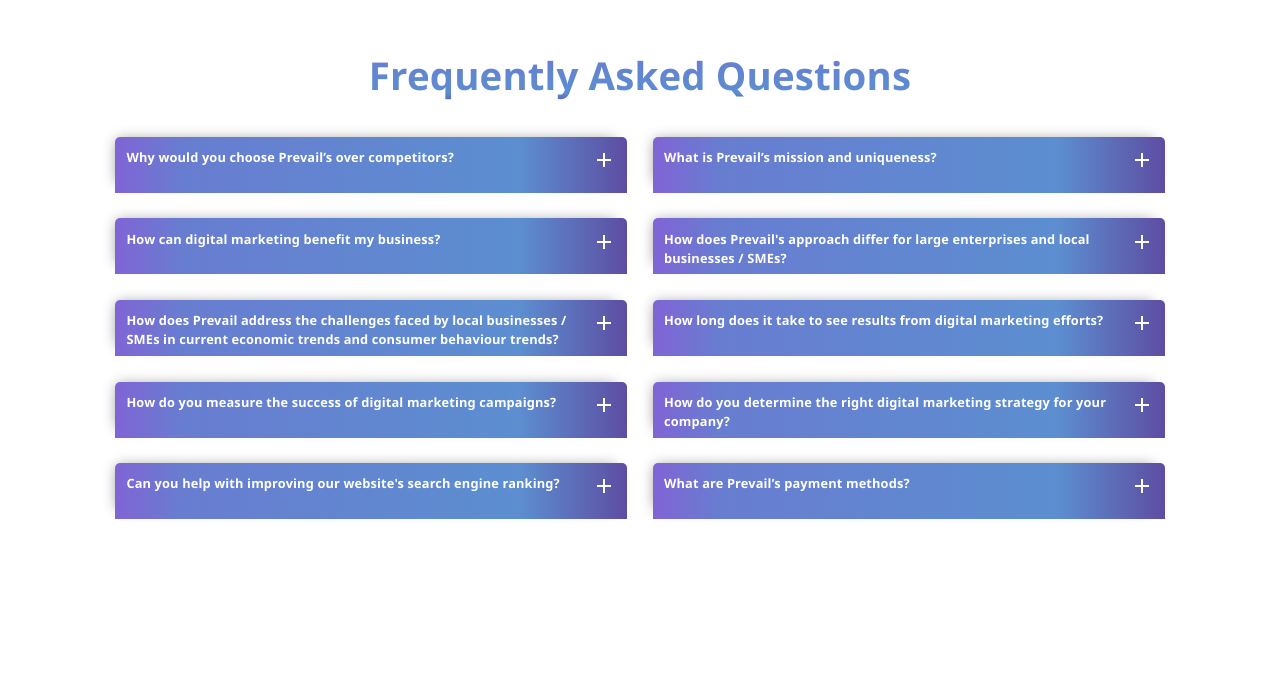
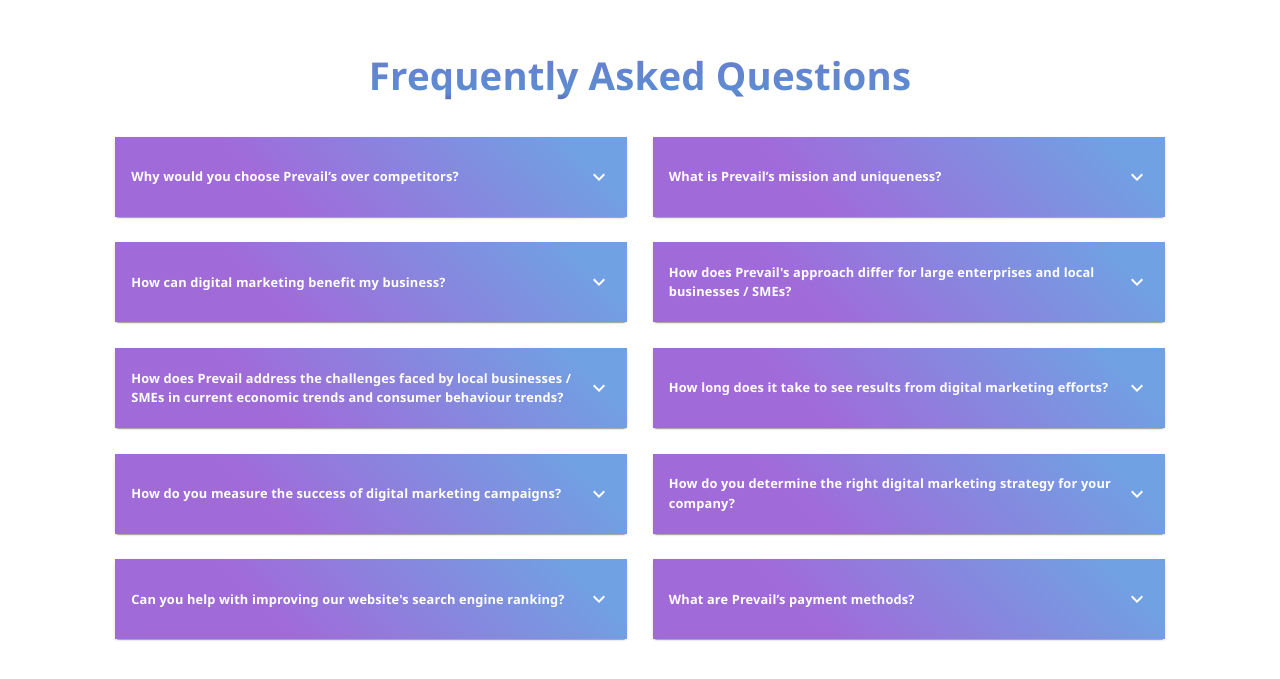
Before and after one commit to Umweltdev/prevailclient, a React (Vite) app: page /About in a window 1280 px wide. Shown: the part 2842-3521 px from the top of the page. Built offline with nearby package versions, Linux system fonts and the light colour scheme.

Commit message:
cards 2 materialUi | changed to material ui

```diff
--- a/src/components/About/SectionThree.jsx
+++ b/src/components/About/SectionThree.jsx
@@ -1,6 +1,7 @@
 import { Add } from "@mui/icons-material";
 import { useState } from "react";
 import { FAQS } from "./assets/OurWhyObjects";
+import AccordionUsage from "../ReusedComponents/FaqAccordion";
 
 const SectionThree = () => {
   // State to manage the visibility of each FAQ item
@@ -22,18 +23,7 @@
       </div>
       <div className="sThreeHeroFAQS">
         {FAQS.map((data, index) => (
-          <div key={index} className="sThreeAboutLeft">
-            <h2
-              className="sThreeAbouHeader"
-              onClick={() => toggleDropDown(index)}
-            >
-              {data.question} <Add />
-            </h2>
-            {/* Show the <p> tag only if isDropDownVisible for this FAQ is true */}
-            {isDropDownVisible[index] && (
-              <p className="sThreeAboutText">{data.answer}</p>
-            )}
-          </div>
+          <AccordionUsage header={data.question} headerText={data.answer} />
         ))}
       </div>
     </div>
--- /dev/null
+++ b/src/components/ReusedComponents/FaqAccordion.jsx
@@ -0,0 +1,32 @@
+import * as React from "react";
+import Accordion from "@mui/material/Accordion";
+import AccordionActions from "@mui/material/AccordionActions";
+import AccordionSummary from "@mui/material/AccordionSummary";
+import AccordionDetails from "@mui/material/AccordionDetails";
+import ExpandMoreIcon from "@mui/icons-material/ExpandMore";
+import Button from "@mui/material/Button";
+
+export default function AccordionUsage({ header, headerText, gradient }) {
+  return (
+    <div>
+      <Accordion sx={{ width: "40vw" }}>
+        <AccordionSummary
+          expandIcon={<ExpandMoreIcon sx={{color: "white"}} />}
+          aria-controls="panel1-content"
+          id="panel1-header"
+          sx={{
+            background:
+              gradient || "linear-gradient(45deg, #A16AD9 30%, #70A1E3 90%)",
+              fontSize: "1vw",
+              color: "white",
+              fontWeight: "900",
+              height: "10vh"
+          }}
+        >
+          {header}
+        </AccordionSummary>
+        <AccordionDetails>{headerText}</AccordionDetails>
+      </Accordion>
+    </div>
+  );
+}
```
